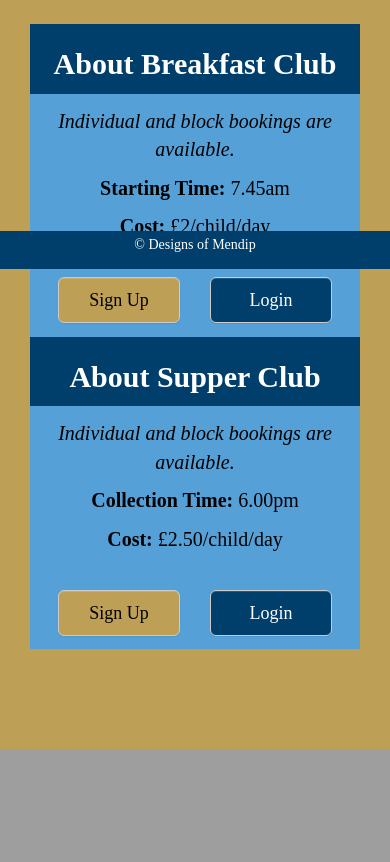
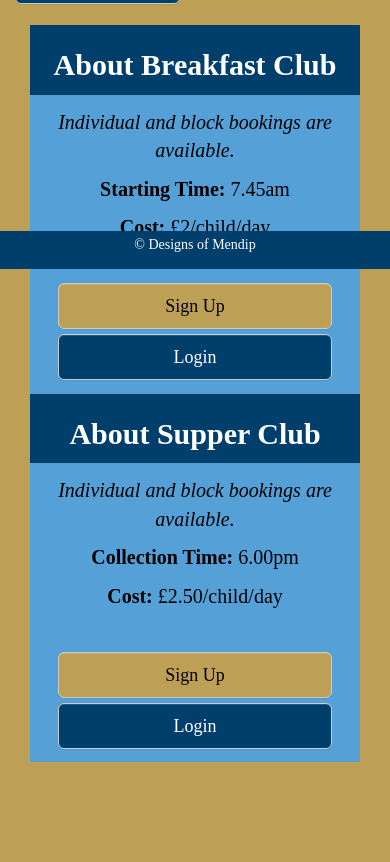
Before and after one commit to MandyHole/school-clubs, a Django app: page / in a window 390 px wide. Shown: the part 575-1437 px from the top of the page. Before the commit the page ends 1324 px from the top, so only its background shows below. Run offline with Django 3.2, Linux system fonts and the light colour scheme; some web fonts are replaced.

Commit message:
Style logout page and tweak homepage for mobile

```diff
--- a/static/css/style.css
+++ b/static/css/style.css
@@ -64,6 +64,7 @@
 .large-text {
     font-size: 7rem;
     text-align: center;
+    padding-top: 50px;
 }
 
 .white-text {
@@ -78,6 +79,7 @@
     color: #fff;
     background-image: none;
     text-shadow: none;
+    margin-top: 5px;
 }
 
 .gold-btn {
@@ -85,6 +87,7 @@
     color: #000;
     background-image: none;
     text-shadow: none;
+    margin-top: 5px;
 }
 
 .btn-margin {
@@ -118,6 +121,7 @@
     color:antiquewhite;
     text-decoration: underline;
 }
+
 .box-heading-background >p > a:hover {
     color:#fff;
     text-decoration: underline;
@@ -154,3 +158,8 @@
     text-align: center;
     font-size: 2rem;
 }
+@media (max-width: 750px) {
+    .hide-element-mobile {
+        display: none;
+    }
+  }
--- a/templates/account/login.html
+++ b/templates/account/login.html
@@ -8,10 +8,11 @@
 {% block content %}
 <div class="row hero-height">
   <div class="col-xs-12 col-lg-8 col-lg-offset-2 hero-text-position">
-    <h1 class="white-text large-text">Sign up to book</h1>
+    <h1 class="white-text large-text">Login to manage your bookings</h1>
   </div>
 </div>
 </div>
+
 <div class="row gold-background">
   <div class="col-md-4 col-md-offset-4 box-heading-background"><h1>{% trans "Sign In" %}</h1>
 
@@ -46,7 +47,7 @@
   <input type="hidden" name="{{ redirect_field_name }}" value="{{ redirect_field_value }}" />
   {% endif %}
   <a class="button secondaryAction" href="{% url 'account_reset_password' %}">{% trans "Forgot Password?" %}</a>
-  <button class="primaryAction navy-btn" type="submit">{% trans "Sign In" %}</button>
+  <button class="primaryAction btn btn-default btn-lg gold-btn btn-block btn-margin" type="submit">{% trans "Sign In" %}</button>
 </form>
 </div></div>
 {% endblock %}
--- a/templates/account/signup.html
+++ b/templates/account/signup.html
@@ -24,7 +24,7 @@
       {% if redirect_field_value %}
       <input type="hidden" name="{{ redirect_field_name }}" value="{{ redirect_field_value }}" />
       {% endif %}
-      <button type="submit">{% trans "Sign Up" %} &raquo;</button>
+      <button type="submit" class="btn btn-default btn-lg gold-btn btn-block">{% trans "Sign Up" %} &raquo;</button>
     </form>
   </div>
   {% endblock %}
--- a/templates/index.html
+++ b/templates/index.html
@@ -108,20 +108,20 @@
         <h1 class="white-text large-text">Join our Breakfast and Supper Club</h1>
 
         {% if user.is_authenticated %}
-        <div class="col-xs-6"> <a class="btn btn-default btn-lg gold-btn btn-block btn-margin" href="/accounts/signup"
+        <div class="hide-element-mobile"><div class="col-md-6"> <a class="btn btn-default btn-lg gold-btn btn-block btn-margin" href="/accounts/signup"
             role="button">Make a booking</a>
-        </div>
-        <div class="col-xs-6"> <a class="btn btn-default btn-lg navy-btn btn-block btn-margin" href="/accounts/login"
+        </div></div>
+        <div class="hide-element-mobile"><div class="col-md-6"> <a class="btn btn-default btn-lg navy-btn btn-block btn-margin" href="/accounts/login"
             role="button">Manage bookings</a>
-        </div>
+        </div></div>
 
         {% else %}
-        <div class="col-xs-6"> <a class="btn btn-default btn-lg gold-btn btn-block btn-margin" href="/accounts/signup"
+        <div class="hide-element-mobile"></div><div class="col-xs-6"> <a class="btn btn-default btn-lg gold-btn btn-block btn-margin" href="/accounts/signup"
             role="button">Sign Up</a>
-        </div>
-        <div class="col-xs-6"> <a class="btn btn-default btn-lg navy-btn btn-block btn-margin" href="/accounts/login"
+        </div></div>
+        <div class="hide-element-mobile"></div><div class="col-xs-6"> <a class="btn btn-default btn-lg navy-btn btn-block btn-margin" href="/accounts/login"
             role="button">Login</a>
-        </div>
+        </div></div>
 
         {% endif %}
 
@@ -145,21 +145,21 @@
         <div class="row box-body-background">
 
           {% if user.is_authenticated %}
-          <div class="col-xs-6"> <a class="btn btn-default btn-lg gold-btn btn-block" href="/accounts/signup"
+          <div class="col-lg-6"> <a class="btn btn-default btn-lg gold-btn btn-block" href="/accounts/signup"
               role="button">Make a
               Booking</a>
           </div>
-          <div class="col-xs-6"> <a class="btn btn-default btn-lg navy-btn btn-block" href="/accounts/login"
+          <div class="col-lg-6"> <a class="btn btn-default btn-lg navy-btn btn-block" href="/accounts/login"
               role="button">Manage
               Bookings</a>
           </div>
 
           {% else %}
-          <div class="col-xs-6"> <a class="btn btn-default btn-lg gold-btn btn-block" href="/accounts/signup"
+          <div class="col-lg-6"> <a class="btn btn-default btn-lg gold-btn btn-block" href="/accounts/signup"
               role="button">Sign
               Up</a>
           </div>
-          <div class="col-xs-6"> <a class="btn btn-default btn-lg navy-btn btn-block" href="/accounts/login"
+          <div class="col-lg-6"> <a class="btn btn-default btn-lg navy-btn btn-block" href="/accounts/login"
               role="button">Login</a>
           </div>
 
@@ -180,21 +180,21 @@
         </div>
         <div class="row box-body-background">
           {% if user.is_authenticated %}
-          <div class="col-xs-6"> <a class="btn btn-default btn-lg gold-btn btn-block" href="/accounts/signup"
+          <div class="col-lg-6"> <a class="btn btn-default btn-lg gold-btn btn-block" href="/accounts/signup"
               role="button">Make a
               Booking</a>
           </div>
-          <div class="col-xs-6"> <a class="btn btn-default btn-lg navy-btn btn-block" href="/accounts/login"
+          <div class="col-lg-6"> <a class="btn btn-default btn-lg navy-btn btn-block" href="/accounts/login"
               role="button">Manage
               Bookings</a>
           </div>
 
           {% else %}
-          <div class="col-xs-6"> <a class="btn btn-default btn-lg gold-btn btn-block" href="/accounts/signup"
+          <div class="col-lg-6"> <a class="btn btn-default btn-lg gold-btn btn-block" href="/accounts/signup"
               role="button">Sign
               Up</a>
           </div>
-          <div class="col-xs-6"> <a class="btn btn-default btn-lg navy-btn btn-block" href="/accounts/login"
+          <div class="col-lg-6"> <a class="btn btn-default btn-lg navy-btn btn-block" href="/accounts/login"
               role="button">Login</a>
           </div>
 
```
Also changed, not shown: templates/account/logout.html (+11 -3 lines).
